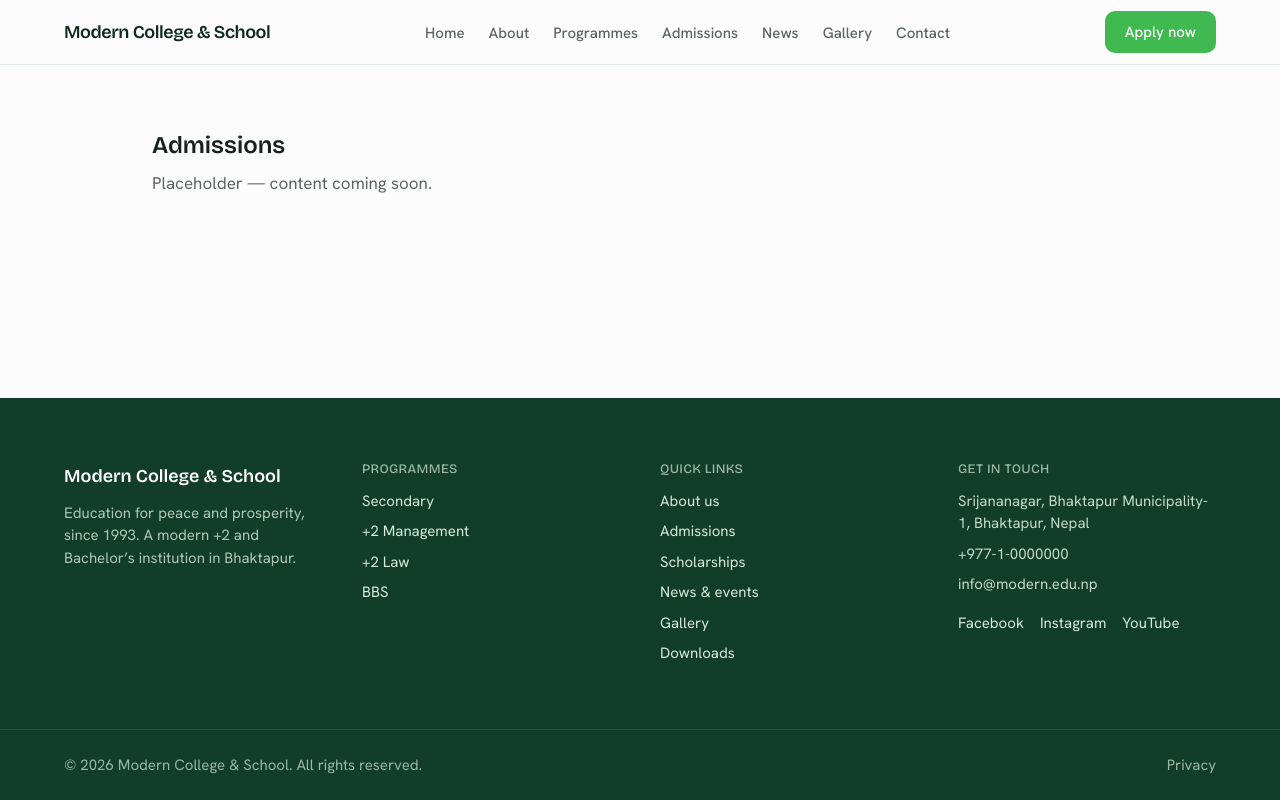
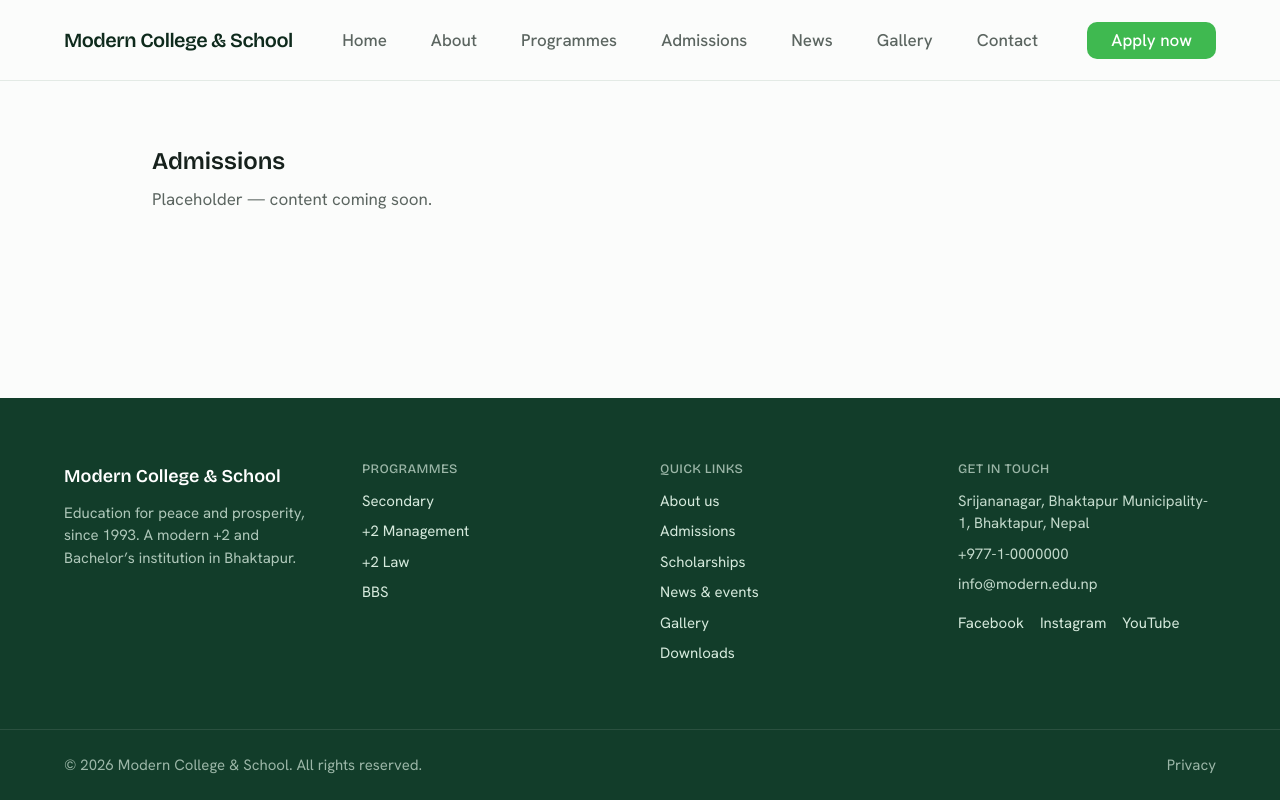
Before and after one commit to modernschool301-create/modern_college_school_site, a Next.js app: page /admissions in a window 1280 px wide. Built offline with nearby package versions, Linux system fonts and the light colour scheme.

Commit message:
Nav bar and logo fix

```diff
--- a/app/(public)/layout.tsx
+++ b/app/(public)/layout.tsx
@@ -15,9 +15,11 @@ export default function PublicLayout({
   // Logo URLs built server-side (cloud name stays off the client). logo2 is the
   // solid-white mark for the dark/transparent state; logo1 is the green mark
   // for the solid --paper state. Empty string → nav falls back to a wordmark.
+  // e_trim strips the transparent padding baked into the logo PNGs so the
+  // visible wordmark fills the (now larger) nav logo height in both states.
   const cloud = process.env.CLOUDINARY_CLOUD_NAME ?? '';
-  const logoLight = cloudinaryImage(cloud, 'modern/logo2');
-  const logoDark = cloudinaryImage(cloud, 'modern/logo1');
+  const logoLight = cloudinaryImage(cloud, 'modern/logo2', 'e_trim');
+  const logoDark = cloudinaryImage(cloud, 'modern/logo1', 'e_trim');
 
   return (
     <NavHeroProvider>
--- a/app/(public)/page.tsx
+++ b/app/(public)/page.tsx
@@ -4,7 +4,6 @@ import { ThreeBenefits } from '@/components/home/three-benefits';
 import { VoicePreview } from '@/components/home/voice-preview';
 import { ProgrammesOverview } from '@/components/home/programmes-overview';
 import { FeaturesStrip } from '@/components/home/features-strip';
-import { StatsBand } from '@/components/home/stats-band';
 import { NewsTeaser } from '@/components/home/news-teaser';
 import { ClosingCTA } from '@/components/home/closing-cta';
 import { StickyApplyCta } from '@/components/home/sticky-apply-cta';
@@ -25,14 +24,13 @@ export default function HomePage() {
       {/* Tell the nav this page owns a hero (starts transparent, solid on scroll). */}
       <HeroNavMode />
 
-      {/* Story-first order: hero → value prop → human voices → programmes →
-          supporting facilities → stats → news → closing CTA. */}
+      {/* Story-first order: hero → value prop + stats (one block) → human
+          voices → programmes → supporting facilities → news → closing CTA. */}
       <Hero media={media} />
       <ThreeBenefits />
       <VoicePreview />
       <ProgrammesOverview />
       <FeaturesStrip />
-      <StatsBand />
       <NewsTeaser />
       <ClosingCTA />
 
--- a/components/home/hero.tsx
+++ b/components/home/hero.tsx
@@ -10,10 +10,18 @@ import type { HeroMedia } from '@/lib/cloudinary-url';
 // split. On mobile the two stack (panel on top, 16:9 video below) and never
 // overlap, which fixes the old text/menu collision.
 export function Hero({ media }: { media: HeroMedia }) {
-  const [playVideo, setPlayVideo] = useState(false);
+  // Default to the VIDEO so the real <video> element is in the server-rendered
+  // output (and plays as soon as the page hydrates on capable devices). We only
+  // DOWNGRADE to the poster still for reduced-motion, small screens, or slow
+  // connections — the cases where a heavy autoplaying video hurts more than it
+  // helps (design_system.md Section 6 & 7).
+  const [showVideo, setShowVideo] = useState(true);
 
   useEffect(() => {
-    if (!media.hasMedia) return;
+    if (!media.hasMedia) {
+      setShowVideo(false);
+      return;
+    }
 
     const reducedMotion = window.matchMedia(
       '(prefers-reduced-motion: reduce)',
@@ -29,17 +37,20 @@ export function Hero({ media }: { media: HeroMedia }) {
       conn && (conn.saveData || /(^|-)2g$/.test(conn.effectiveType ?? '')),
     );
 
-    // Autoplay is unreliable on mobile, so there we always use the poster.
-    if (!reducedMotion && !smallScreen && !slowConnection) {
-      setPlayVideo(true);
+    // Reduced motion / mobile / data-saver → show the poster still instead.
+    if (reducedMotion || smallScreen || slowConnection) {
+      setShowVideo(false);
     }
   }, [media.hasMedia]);
 
   return (
     <section data-hero className="w-full bg-green-forest">
       <div className="grid md:min-h-[88vh] md:grid-cols-2">
-        {/* LEFT — solid green message panel */}
-        <div className="flex items-center bg-green-forest px-6 py-16 sm:px-10 lg:px-16">
+        {/* LEFT — solid green message panel. Extra TOP padding (pt-28) clears
+            the overlaid fixed nav (--nav-height: 80px) so the headline is never
+            hidden under it; on desktop the panel is tall and vertically centred,
+            so the clearance is comfortable there too. */}
+        <div className="flex items-center bg-green-forest px-6 pb-16 pt-28 sm:px-10 lg:px-16">
           <div className="max-w-xl">
             <p className="text-eyebrow uppercase tracking-wide text-green-pale">
               Bhaktapur&apos;s trusted choice for +2 &amp; Bachelor&apos;s
@@ -73,7 +84,11 @@ export function Hero({ media }: { media: HeroMedia }) {
             green-ink base so it's never a blank/black area while media loads. */}
         <div className="relative aspect-video bg-green-ink md:aspect-auto">
           {media.hasMedia &&
-            (playVideo ? (
+            (showVideo ? (
+              // A real <video> (NOT the poster still). The .mp4 source is the
+              // Cloudinary VIDEO delivery URL; poster= the so_0 .jpg still shows
+              // instantly while it loads and stays put if autoplay is blocked,
+              // so the hero is never blank.
               <video
                 className="absolute inset-0 h-full w-full object-cover"
                 autoPlay
@@ -86,6 +101,7 @@ export function Hero({ media }: { media: HeroMedia }) {
                 aria-hidden="true"
               />
             ) : (
+              // Poster fallback for reduced-motion / mobile / slow connections.
               // eslint-disable-next-line @next/next/no-img-element
               <img
                 className="absolute inset-0 h-full w-full object-cover"
--- a/components/site-nav.tsx
+++ b/components/site-nav.tsx
@@ -34,21 +34,38 @@ export function SiteNav({
   const [pastHero, setPastHero] = useState(false);
   const [menuOpen, setMenuOpen] = useState(false);
 
-  // Transparent only while a hero is present AND we are still over it. Pages
-  // without a hero are solid from the first paint. Once scrolled past the hero,
-  // the bar turns solid --paper with dark ink text and the green logo.
-  const transparent = hasHero && !pastHero && !menuOpen;
+  // Does THIS page own a hero the nav should sit over? `hasHero` (from context)
+  // is the general signal, but it is only flipped on by HeroNavMode's post-mount
+  // effect — too late for the first paint. `pathname === '/'` is known
+  // synchronously on the server and the very first client render, so the
+  // homepage nav is already in the over-hero state at scrollY = 0 with NO solid
+  // flash and NO SSR/hydration mismatch. (The homepage is the only hero page; if
+  // another is added, `hasHero` still covers it after mount.)
+  const overHeroPage = hasHero || pathname === '/';
+
+  // ONE flag drives EVERYTHING below — background, links, and logo all read
+  // `transparent`, so the bar can never be white-on-white: transparent bg always
+  // pairs with white text/logo, solid --paper bg always pairs with dark ink text
+  // and the green logo. Transparent only while over the hero and at the top.
+  const transparent = overHeroPage && !pastHero && !menuOpen;
 
   // Measure the hero and flip to solid once its bottom passes under the nav.
   useEffect(() => {
-    if (!hasHero) {
+    if (!overHeroPage) {
       setPastHero(false);
       return;
     }
-    const NAV_HEIGHT = 64;
+    const NAV_HEIGHT = 80; // keep in sync with --nav-height
     const onScroll = () => {
       const hero = document.querySelector<HTMLElement>('[data-hero]');
-      const threshold = hero ? hero.offsetHeight - NAV_HEIGHT : 0;
+      // No measurable hero yet → we are NOT past it, so stay transparent. (The
+      // old `threshold = 0` fallback made `scrollY >= 0` true at the top, which
+      // forced the background solid while over the hero — the desync bug.)
+      if (!hero) {
+        setPastHero(false);
+        return;
+      }
+      const threshold = hero.offsetHeight - NAV_HEIGHT;
       setPastHero(window.scrollY >= threshold);
     };
     onScroll();
@@ -58,7 +75,7 @@ export function SiteNav({
       window.removeEventListener('scroll', onScroll);
       window.removeEventListener('resize', onScroll);
     };
-  }, [hasHero]);
+  }, [overHeroPage]);
 
   // Close the mobile sheet whenever the route changes.
   useEffect(() => {
@@ -80,8 +97,12 @@ export function SiteNav({
     };
   }, [menuOpen]);
 
+  // Shared link sizing for BOTH states (over-hero and solid). Colour + shadow
+  // differ per state; size/weight/hover/focus are consistent.
+  const linkBase =
+    'rounded-sm px-2 py-1.5 font-medium transition-colors hover:underline underline-offset-4 decoration-2';
   const linkColor = transparent
-    ? 'text-white/90 hover:text-white nav-legible'
+    ? 'text-white hover:text-white nav-legible'
     : 'text-ink-muted hover:text-ink';
 
   // Logo: white mark on the dark/transparent state, green mark on --paper.
@@ -90,7 +111,14 @@ export function SiteNav({
   return (
     <header
       className={[
-        'sticky top-0 z-50 w-full transition-colors duration-200',
+        'z-50 w-full transition-colors duration-200',
+        // STRUCTURAL: on a hero page the header must OVERLAY the hero, not sit in
+        // a strip above it. `fixed` takes it out of normal flow so the hero (the
+        // first in-flow element) starts at y=0 and renders UP behind the nav —
+        // giving the transparent bar the dark green panel / video behind it
+        // instead of the white page background. Non-hero pages keep `sticky`, so
+        // the solid bar reserves its own space and never overlaps content.
+        overHeroPage ? 'fixed inset-x-0 top-0' : 'sticky top-0',
         // Truly transparent over the hero (no faint bar); solid --paper otherwise.
         transparent
           ? 'bg-transparent'
@@ -98,19 +126,35 @@ export function SiteNav({
         !transparent && pastHero ? 'shadow-sm' : '',
       ].join(' ')}
     >
+      {/* Over-hero legibility scrim — only in the transparent state; sits BEHIND
+          the nav content (which is `relative`), full-width, subtle top-down. */}
+      {transparent && <div aria-hidden="true" className="nav-scrim" />}
+
       <nav
         aria-label="Primary"
-        className="container-page flex h-16 items-center justify-between gap-4"
+        className="container-page relative flex items-center justify-between gap-4"
+        style={{ height: 'var(--nav-height)' }}
       >
-        {/* Logo / wordmark */}
-        <Link href="/" className="flex items-center" aria-label={LOGO_ALT}>
+        {/* Logo / wordmark — ~56px tall visible mark (e_trim strips the PNG's
+            transparent padding). logoLight (white logo2) over the hero;
+            logoDark (green logo1) on the solid --paper bar and non-hero pages. */}
+        <Link
+          href="/"
+          className="flex items-center rounded-sm"
+          aria-label={LOGO_ALT}
+        >
           {logoSrc ? (
             // eslint-disable-next-line @next/next/no-img-element
-            <img src={logoSrc} alt={LOGO_ALT} className="h-9 w-auto" />
+            <img
+              src={logoSrc}
+              alt={LOGO_ALT}
+              className="w-auto"
+              style={{ height: 'var(--nav-logo-height)' }}
+            />
           ) : (
             <span
               className={[
-                'font-display text-lg font-semibold tracking-tight',
+                'font-display text-xl font-semibold tracking-tight',
                 transparent ? 'text-white nav-legible' : 'text-green-ink',
               ].join(' ')}
             >
@@ -120,14 +164,15 @@ export function SiteNav({
         </Link>
 
         {/* Desktop links */}
-        <ul className="hidden items-center gap-6 md:flex">
+        <ul className="hidden items-center gap-7 md:flex">
           {NAV_LINKS.map((link) => (
             <li key={link.href}>
               <Link
                 href={link.href}
                 aria-current={isActive(pathname, link.href) ? 'page' : undefined}
+                style={{ fontSize: 'var(--nav-link-size)' }}
                 className={[
-                  'text-small font-medium transition-colors',
+                  linkBase,
                   linkColor,
                   isActive(pathname, link.href) && !transparent
                     ? 'text-green-brand'
@@ -141,10 +186,12 @@ export function SiteNav({
         </ul>
 
         <div className="flex items-center gap-2">
-          {/* Persistent, always-reachable primary CTA (desktop). */}
+          {/* Persistent, always-reachable primary CTA (desktop). Keeps the
+              rationed --green-signature; global :focus-visible gives it a ring. */}
           <Link
             href={APPLY_HREF}
-            className="btn-primary hidden px-5 py-2.5 text-small md:inline-flex"
+            style={{ fontSize: 'var(--nav-link-size)' }}
+            className="btn-primary hidden px-6 py-2.5 font-medium md:inline-flex"
           >
             Apply now
           </Link>
@@ -178,10 +225,18 @@ export function SiteNav({
           aria-label="Site menu"
           className="fixed inset-0 z-[60] flex h-[100dvh] flex-col bg-green-forest text-green-pale md:hidden"
         >
-          <div className="container-page flex h-16 shrink-0 items-center justify-between">
+          <div
+            className="container-page flex shrink-0 items-center justify-between"
+            style={{ height: 'var(--nav-height)' }}
+          >
             {logoLight ? (
               // eslint-disable-next-line @next/next/no-img-element
-              <img src={logoLight} alt={LOGO_ALT} className="h-9 w-auto" />
+              <img
+                src={logoLight}
+                alt={LOGO_ALT}
+                className="w-auto"
+                style={{ height: 'var(--nav-logo-height)' }}
+              />
             ) : (
               <span className="font-display text-lg font-semibold text-white">
                 Modern College &amp; School
--- a/lib/cloudinary-url.ts
+++ b/lib/cloudinary-url.ts
@@ -11,10 +11,17 @@ export type HeroMedia = {
 };
 
 // Public image delivery URL (logos, etc.) — optimized format/quality. Only the
-// public cloud name + public ID appear; no secret involved.
-export function cloudinaryImage(cloudName: string, publicId: string): string {
+// public cloud name + public ID appear; no secret involved. `extra` appends any
+// additional Cloudinary transforms (e.g. `e_trim` to strip transparent padding
+// baked into a logo PNG so the visible mark fills its box).
+export function cloudinaryImage(
+  cloudName: string,
+  publicId: string,
+  extra = '',
+): string {
   if (!cloudName || !publicId) return '';
-  return `https://res.cloudinary.com/${cloudName}/image/upload/f_auto,q_auto/${publicId}`;
+  const transforms = ['f_auto', 'q_auto', extra].filter(Boolean).join(',');
+  return `https://res.cloudinary.com/${cloudName}/image/upload/${transforms}/${publicId}`;
 }
 
 export function heroMedia(cloudName: string, publicId: string): HeroMedia {
@@ -27,8 +34,10 @@ export function heroMedia(cloudName: string, publicId: string): HeroMedia {
   return {
     hasMedia: true,
     // Optimized, audio stripped (it's muted anyway): quality/format auto,
-    // codec auto, no audio channel.
-    videoUrl: `${base}/q_auto,f_auto,vc_auto,ac_none/${publicId}`,
+    // codec auto, no audio channel. Delivered explicitly as .mp4 (H.264-family)
+    // so it's a real, inline-playable <video> source on every browser — NOT the
+    // so_0 .jpg still, which is only the poster below.
+    videoUrl: `${base}/q_auto,f_auto,vc_auto,ac_none/${publicId}.mp4`,
     // Poster = frame zero of the SAME asset, delivered as an optimized jpg, so
     // the hero is never blank while the video loads.
     posterUrl: `${base}/so_0,q_auto,f_auto/${publicId}.jpg`,
```
Also changed, not shown: app/globals.css (+29 -3 lines), components/home/stats-band.tsx (deleted, +0 -34 lines), components/home/three-benefits.tsx (+41 -1 lines), components/home/voice-preview.tsx (+8 -5 lines), 1 other file (tests, documents, lock files or other folders).
